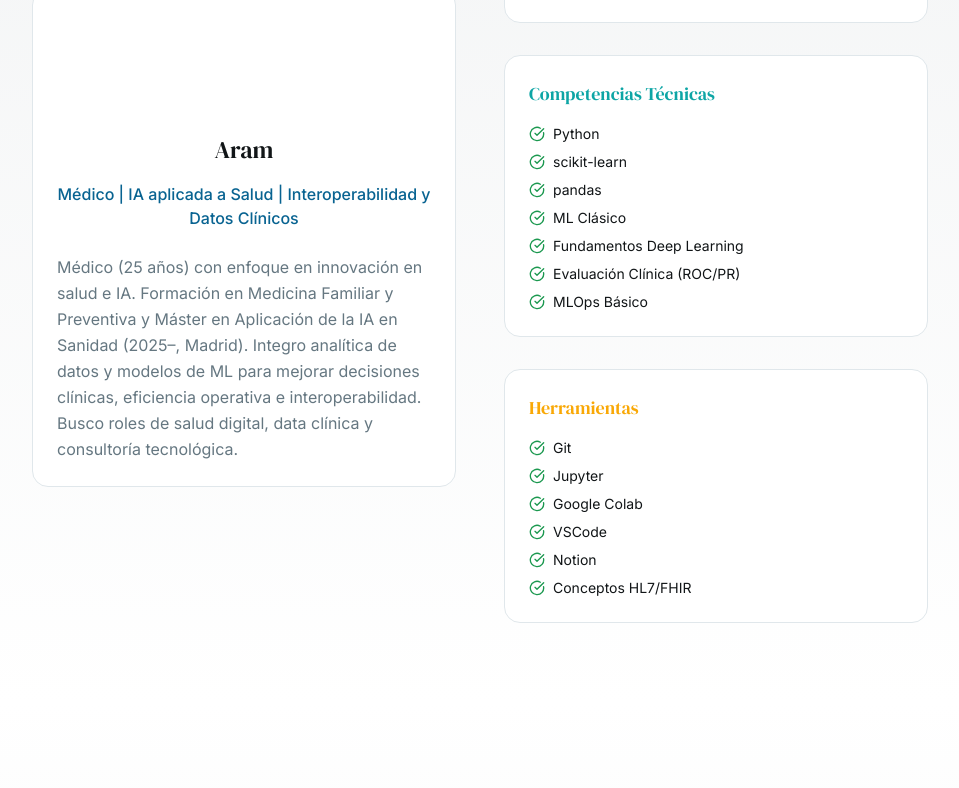
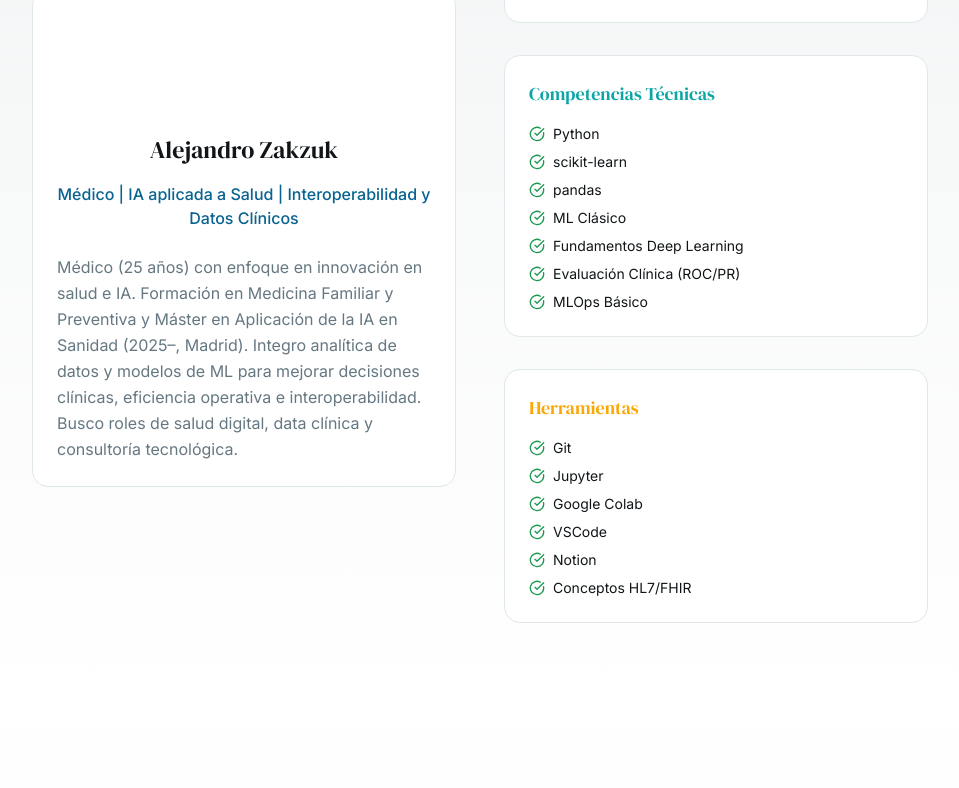
Before and after one commit to Aram9574/med-ia-hub, a React (Vite) app: page / in a window 1280 px wide. Shown: the part 2340-3128 px from the top of the page, without its empty margins (160-1119 px from the left). Built offline with nearby package versions, Linux system fonts and the light colour scheme.

Commit message:
Refactor: Update author name
Update the author's name in the About section to Alejandro Zakzuk.

```diff
--- a/src/data/content.ts
+++ b/src/data/content.ts
@@ -55,7 +55,7 @@ export interface MediaContent {
 }
 
 export const personalInfo = {
-  name: "Aram",
+  name: "Alejandro Zakzuk",
   title: {
     es: "Médico | IA aplicada a Salud | Interoperabilidad y Datos Clínicos",
     en: "Physician | AI Applied to Healthcare | Interoperability and Clinical Data"
```
